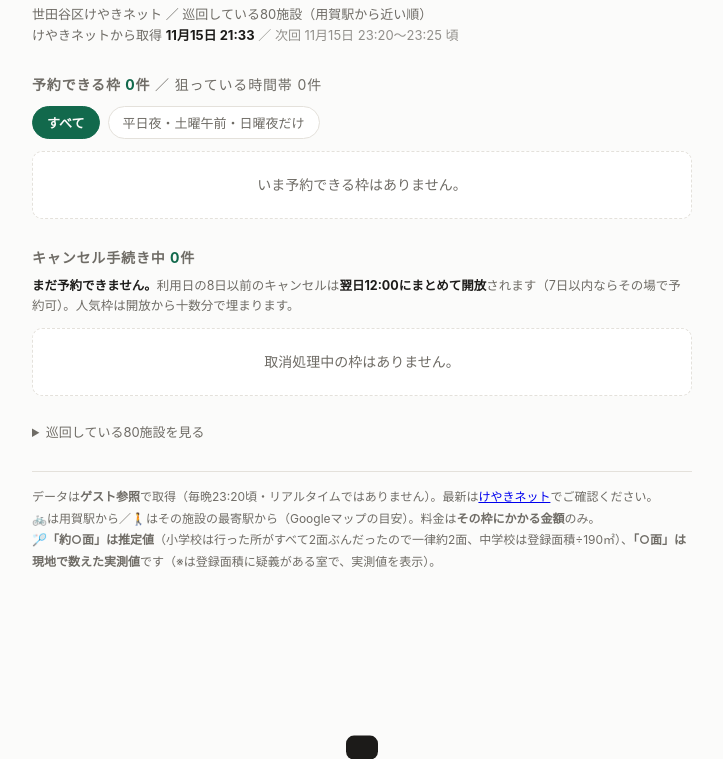
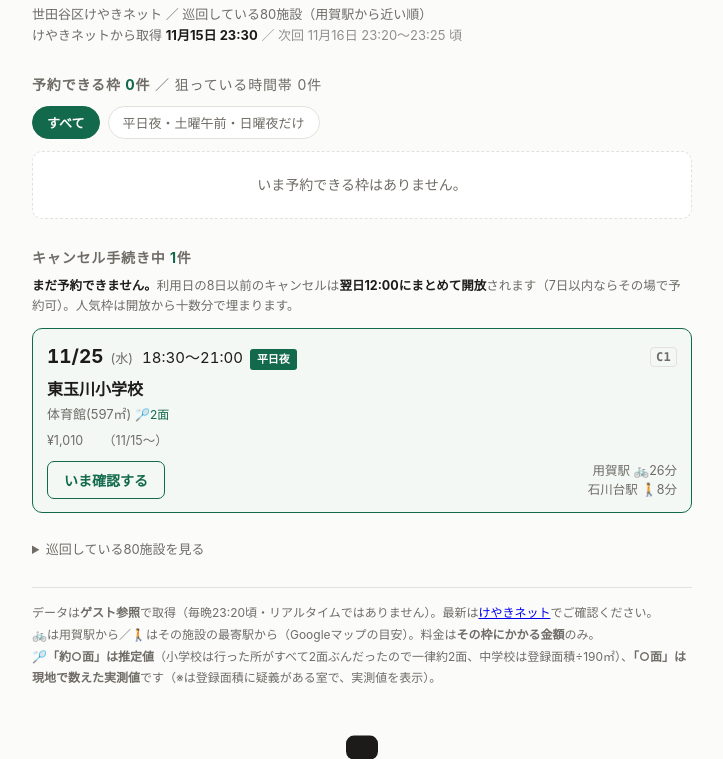
Before and after one commit to sora-kit/setagaya-badminton, a plain HTML site: page index.html in a window 1280 px wide. Shown: the part 50-809 px from the top of the page, without its empty margins (278-1001 px from the left). Drawn offline with Linux system fonts and the light colour scheme.

Commit message:
空き状況更新 2026-11-15 23:30

```diff
--- a/index.html
+++ b/index.html
@@ -85,10 +85,10 @@ max-width:92vw;transition:transform .25s;z-index:9;line-height:1.55}
 <body>
 <div class="w">
 <h1>バドミントン空き状況</h1>
-<div class="upd" id="gen" data-next="2026-11-15T23:20:00+09:00">世田谷区けやきネット ／ 巡回している80施設（用賀駅から近い順）<br>
-けやきネットから取得 <b>11月15日 21:33</b>
-<span class="nx">／ 次回 11月15日 23:20〜23:25 頃</span></div>
-<div class="warn" id="stale" hidden>⚠ 予定していた 11/15 23:20 の巡回（毎日23:20）が行われていません。この一覧は古い可能性があります（巡回サーバーが停止していた場合に起こります）。</div>
+<div class="upd" id="gen" data-next="2026-11-16T23:20:00+09:00">世田谷区けやきネット ／ 巡回している80施設（用賀駅から近い順）<br>
+けやきネットから取得 <b>11月15日 23:30</b>
+<span class="nx">／ 次回 11月16日 23:20〜23:25 頃</span></div>
+<div class="warn" id="stale" hidden>⚠ 予定していた 11/16 23:20 の巡回（毎日23:20）が行われていません。この一覧は古い可能性があります（巡回サーバーが停止していた場合に起こります）。</div>
 <div class="lot" id="lot">📌 <b>今月の抽選申込期間です（毎月1〜4日）</b><br>
 登録している活動施設の抽選申込はお早めに → <a href="https://setagaya.keyakinet.net/Web/Home/WgR_ModeSelect" target="_blank" rel="noopener">けやきネットを開く</a></div>
 
@@ -96,9 +96,15 @@ max-width:92vw;transition:transform .25s;z-index:9;line-height:1.55}
 <div class="bar"><button class="on" data-f="all">すべて</button><button data-f="hit">平日夜・土曜午前・日曜夜だけ</button></div>
 <div id="open"><div class="empty">いま予約できる枠はありません。</div></div>
 
-<h2>キャンセル手続き中 <i>0</i>件</h2>
+<h2>キャンセル手続き中 <i>1</i>件</h2>
 <div style="color:var(--mut);font-size:12.5px;margin:-4px 0 12px"><b style="color:var(--fg)">まだ予約できません。</b>利用日の8日以前のキャンセルは<b style="color:var(--fg)">翌日12:00にまとめて開放</b>されます（7日以内ならその場で予約可）。人気枠は開放から十数分で埋まります。</div>
-<div id="cancel"><div class="empty">取消処理中の枠はありません。</div></div>
+<div id="cancel"><article class="c hit" id="C1">
+<div class="when"><b>11/25</b><span class="wd">(水)</span>
+<span class="time">18:30～21:00</span><span class="tag">平日夜</span><span class="no">C1</span></div>
+<div class="where">東玉川小学校<span class="rm">体育館(597㎡) <span class="ct">🏸2面</span></span></div>
+<div class="meta"><span>¥1,010</span><span class="seen">（11/15～）</span></div>
+<div class="act"><button class="bk chk" data-slot="{&quot;f&quot;: &quot;東玉川小学校&quot;, &quot;d&quot;: &quot;2026-11-25&quot;, &quot;r&quot;: &quot;体育館(597㎡)&quot;, &quot;t&quot;: &quot;18:30～21:00&quot;, &quot;m&quot;: &quot;&quot;, &quot;label&quot;: &quot;11月25日(水)&quot;}">いま確認する</button><div class="acc"><span>用賀駅 🚲26分</span><span>石川台駅 🚶8分</span></div></div>
+</article></div>
 
 <!-- 初回セッティングは 2026-09-18 本人指示で非表示。中身は消していないので、
      表示に戻すときは下の <details> から hidden を外すだけでよい。 -->
```
